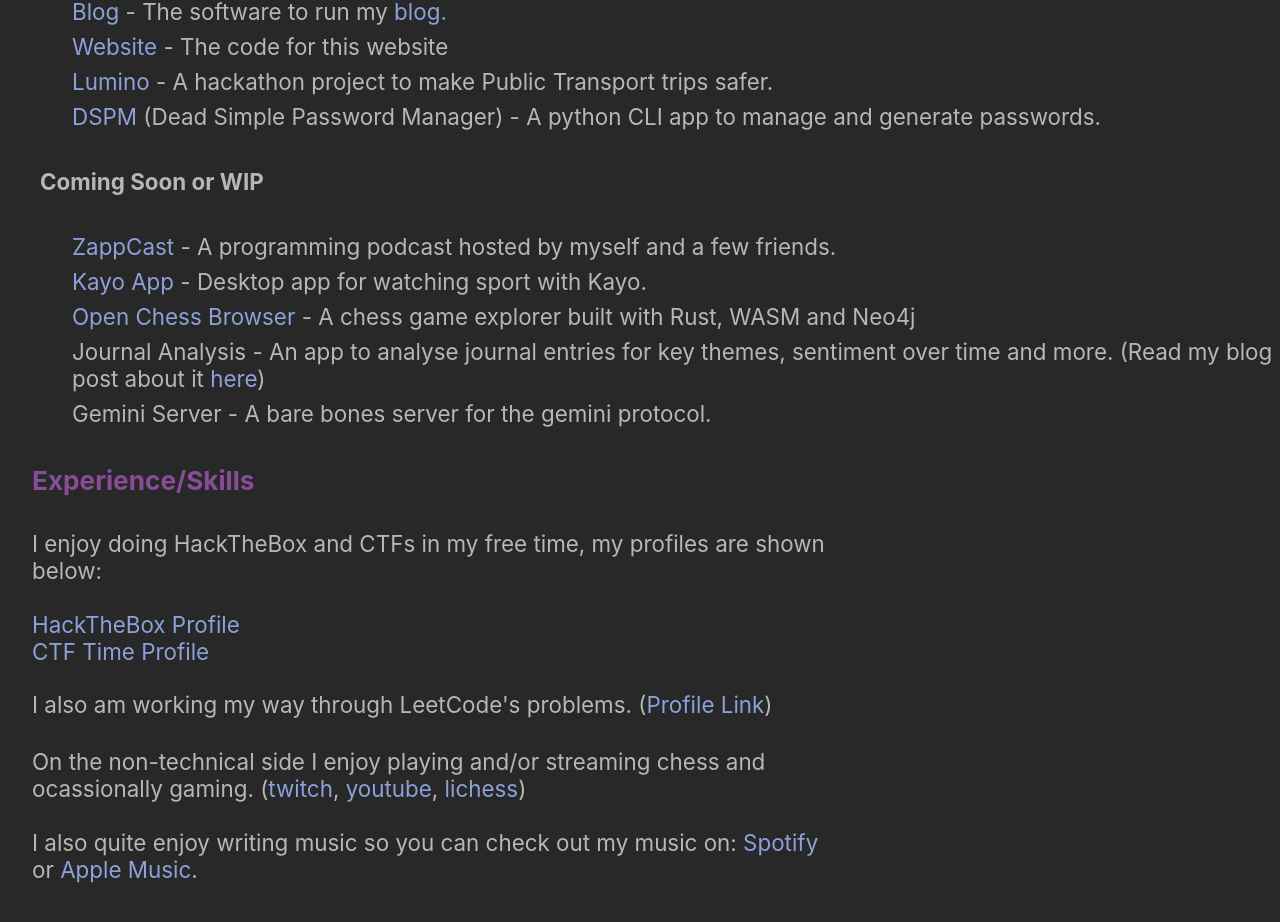
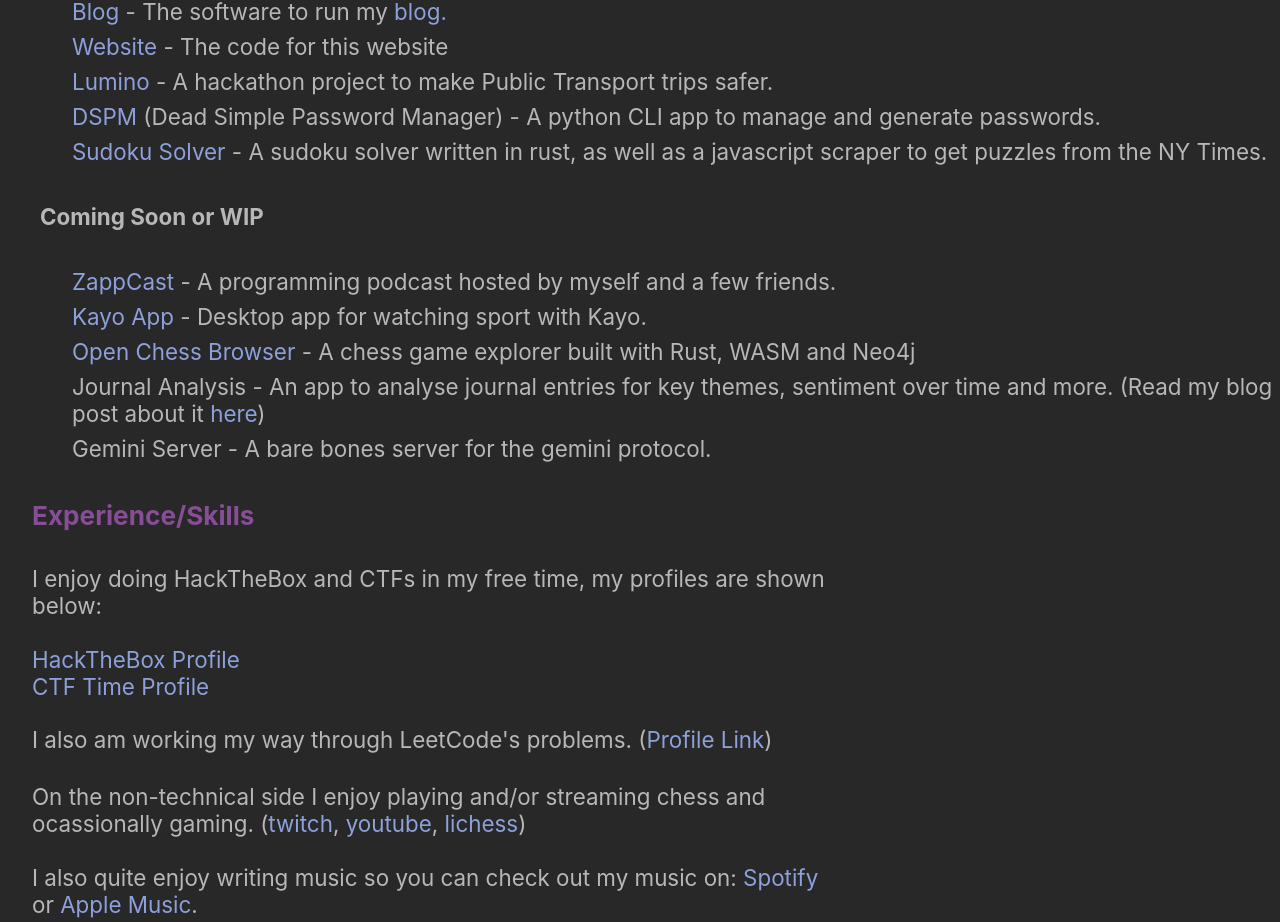
Before and after one commit to etopiei/website, a Svelte app: page / in a window 1280 px wide. Shown: the part 769-1691 px from the top of the page. Built offline with nearby package versions, Linux system fonts and the light colour scheme.

Commit message:
Add sudoku solver

```diff
--- a/src/App.svelte
+++ b/src/App.svelte
@@ -74,6 +74,7 @@
 	<li><a href="https://github.com/etopiei/website" class="no-indent">Website</a> - The code for this website</li>
 	<li><a href="https://github.com/etopiei/lumino" class="no-indent">Lumino</a> - A hackathon project to make Public Transport trips safer.</li>
 	<li><a href="https://github.com/etopiei/DSPM" class="no-indent">DSPM</a> (Dead Simple Password Manager) - A python CLI app to manage and generate passwords.</li>
+	<li><a href="https://github.com/etopiei/sudoku-solver" class="no-indent">Sudoku Solver</a> - A sudoku solver written in rust, as well as a javascript scraper to get puzzles from the NY Times.</li>
 	<h4 class="no-indent">Coming Soon or WIP</h4>
 	<li><a href="https://zappcast.com" class="no-indent">ZappCast</a> - A programming podcast hosted by myself and a few friends.</li>
 	<li><a class="no-indent" href="https://github.com/etopiei/kayo/">Kayo App</a> - Desktop app for watching sport with Kayo.</li>
```
